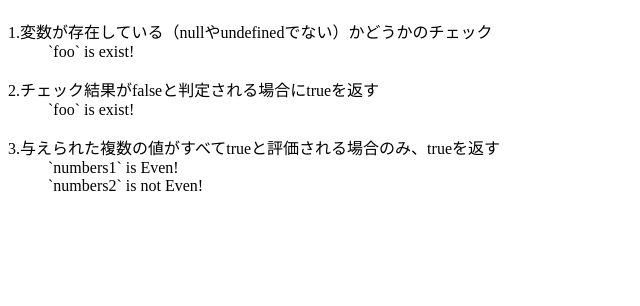
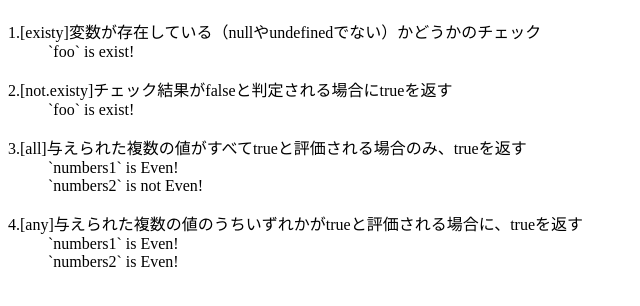
Before and after one commit to yhikishima/js-libraries, a plain HTML site: page 01.is.js/index.html in a window 1280 px wide. Shown: the part 70-376 px from the top of the page, without its empty margins (0-640 px from the left). Drawn offline with Linux system fonts and the light colour scheme.

Commit message:
add is.js test code

```diff
--- a/01.is.js/index.html
+++ b/01.is.js/index.html
@@ -7,19 +7,25 @@
 <body>
   <h1>is.js テスト</h1>
   <dl>
-    <dt>1.変数が存在している（nullやundefinedでない）かどうかのチェック</dt>
+    <dt>1.[existy]変数が存在している（nullやundefinedでない）かどうかのチェック</dt>
     <dd id="isFooExist"></dd>
   </dl>
 
   <dl>
-    <dt>2.チェック結果がfalseと判定される場合にtrueを返す</dt>
+    <dt>2.[not.existy]チェック結果がfalseと判定される場合にtrueを返す</dt>
     <dd id="isFooNotExist"></dd>
   </dl>
 
   <dl>
-    <dt>3.与えられた複数の値がすべてtrueと評価される場合のみ、trueを返す</dt>
+    <dt>3.[all]与えられた複数の値がすべてtrueと評価される場合のみ、trueを返す</dt>
     <dd id="isNumber1Even"></dd>
     <dd id="isNumber2Even"></dd>
+  </dl>
+
+  <dl>
+    <dt>4.[any]与えられた複数の値のうちいずれかがtrueと評価される場合に、trueを返す</dt>
+    <dd id="isNumber1AnyEven"></dd>
+    <dd id="isNumber2AnyEven"></dd>
   </dl>
 
   <script src="js/is.min.js"></script>
--- a/01.is.js/js/test.js
+++ b/01.is.js/js/test.js
@@ -4,13 +4,15 @@
   var isNotExitElem = document.getElementById('isFooNotExist');
   var isNumber1Elem = document.getElementById('isNumber1Even');
   var isNumber2Elem = document.getElementById('isNumber2Even');
+  var isNumber1AnyElem = document.getElementById('isNumber1AnyEven');
+  var isNumber2AnyElem = document.getElementById('isNumber2AnyEven');
 
   var numbers1 = [2, 4, 6, 8];
   var numbers2 = [2, 4, 5, 8];
 
 
   /*
-  * 1.変数が存在している（nullやundefinedでない）かどうかのチェック
+  * 1.[existy]変数が存在している（nullやundefinedでない）かどうかのチェック
   */
 
   if ( is.existy(foo) ) {
@@ -21,7 +23,7 @@
   }
 
   /*
-  * 2.チェック結果がfalseと判定される場合にtrueを返す
+  * 2.[not.existy]チェック結果がfalseと判定される場合にtrueを返す
   */
 
   if ( is.not.existy(foo) ) {
@@ -32,7 +34,7 @@
   }
 
   /*
-  * 3.与えられた複数の値がすべてtrueと評価される場合のみ、trueを返す
+  * 3.[all]与えられた複数の値がすべてtrueと評価される場合のみ、trueを返す
   */
   if ( is.all.even(numbers1) ) {
     isNumber1Elem.innerHTML = '`numbers1` is Even!';
@@ -46,6 +48,25 @@
 
   } else {
     isNumber2Elem.innerHTML = '`numbers2` is not Even!';
+  }
 
+  /*
+  * 4.[any]与えられた複数の値のうちいずれかがtrueと評価される場合に、trueを返す
+  */
+
+  if ( is.any.even(numbers1) ) {
+    isNumber1AnyElem.innerHTML = '`numbers1` is Even!';
+
+  } else {
+    isNumber1AnyElem.innerHTML = '`numbers1` is not Even!';
   }
+
+  if ( is.any.even(numbers2) ) {
+    isNumber2AnyElem.innerHTML = '`numbers2` is Even!';
+
+  } else {
+    isNumber2AnyElem.innerHTML = '`numbers2` is not Even!';
+  }
+
+
 })();
```
